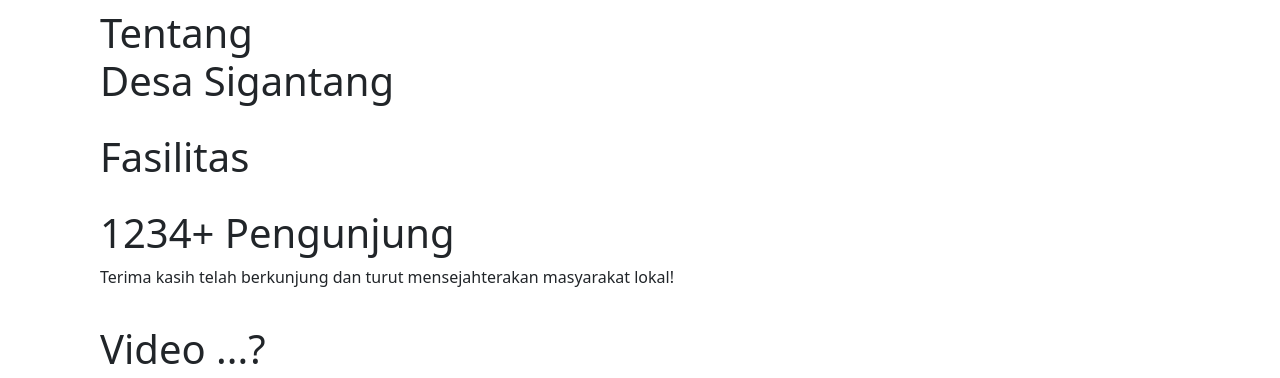
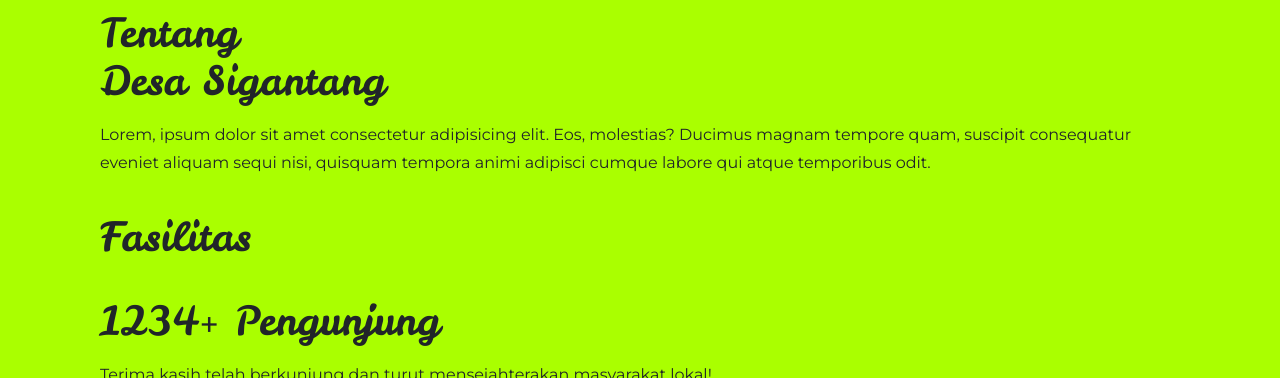
Before and after one commit to mdchrysan/csr-sigantang, a CodeIgniter 4 app: template app/Views/home/index.php in a window 1280 px wide. Shown: the part 364-742 px from the top of the page. Run offline with PHP 8.4 and a stand-in for CodeIgniter, Linux system fonts and the light colour scheme; the template is opened without the code that fills it, so the values that code supplies are empty; some libraries are stand-ins or nearby versions.

Commit message:
Migrate homepage css settings to partials

```diff
--- a/app/Views/home/index.php
+++ b/app/Views/home/index.php
@@ -7,23 +7,24 @@
     <a class="btn btn-primary btn-xl" href="#tentang">Jelajahi</a>
 </header>
 <section class="content" id="tentang">
-    <h1>Tentang<br>Desa Sigantang</h1>
+    <h1 class="content-heading">Tentang<br>Desa Sigantang</h1>
+    <p>Lorem, ipsum dolor sit amet consectetur adipisicing elit. Eos, molestias? Ducimus magnam tempore quam, suscipit consequatur eveniet aliquam sequi nisi, quisquam tempora animi adipisci cumque labore qui atque temporibus odit.</p>
 </section>
 <section class="content" id="fasilitas">
-    <h1>Fasilitas</h1>
+    <h1 class="content-heading">Fasilitas</h1>
 </section>
 <section class="content" id="jumlahPengunjung">
-    <h1>1234+ Pengunjung</h1>
+    <h1 class="content-heading">1234+ Pengunjung</h1>
     <p>Terima kasih telah berkunjung dan turut mensejahterakan masyarakat lokal!</p>
 </section>
 <section class="content" id="video">
-    <h1>Video ...?</h1>
+    <h1 class="content-heading">Video ...?</h1>
     <div>
         <iframe width="560" height="315" src="https://www.youtube.com/embed/yypDW9wxtxo?controls=0" title="YouTube video player" frameborder="0" allow="accelerometer; autoplay; clipboard-write; encrypted-media; gyroscope; picture-in-picture" allowfullscreen></iframe>
     </div>
 </section>
 <section class="content" id="lokasi">
-    <h1>Lokasi</h1>
+    <h1 class="content-heading">Lokasi</h1>
     <div class="row">
         <div class="col">
             <iframe src="https://www.google.com/maps/embed?pb=!1m14!1m8!1m3!1d15857.919093178038!2d106.9163047!3d-6.4607366!3m2!1i1024!2i768!4f13.1!3m3!1m2!1s0x0%3A0x292a150fad7dc937!2sTaman%20Wisata%20Sigantang!5e0!3m2!1sen!2sid!4v1665562008065!5m2!1sen!2sid" width="600" height="450" style="border:0;" allowfullscreen="" loading="lazy" referrerpolicy="no-referrer-when-downgrade"></iframe>
--- a/app/Views/layout/template.php
+++ b/app/Views/layout/template.php
@@ -10,7 +10,6 @@
     <link rel="stylesheet" href="/css/styles.css">
     <title><?= $title; ?></title>
     <script src="https://cdn.jsdelivr.net/npm/bootstrap@5.2.2/dist/js/bootstrap.bundle.min.js" integrity="sha384-OERcA2EqjJCMA+/3y+gxIOqMEjwtxJY7qPCqsdltbNJuaOe923+mo//f6V8Qbsw3" crossorigin="anonymous"></script>
-    <!-- <script src="https://ajax.googleapis.com/ajax/libs/jquery/3.6.0/jquery.min.js"></script> -->
 </head>
 
 <body>
--- a/public/css/components/navbar.css
+++ b/public/css/components/navbar.css
@@ -1,7 +1,7 @@
 #landing-navbar {
     padding-top: 1rem;
     padding-bottom: 1rem;
-    background-color: #fafafa;
+    background-color: var(--main-landing-navbar);
 }
 
 .navbar-toggler {
@@ -21,7 +21,7 @@
 }
 
 .nav-link:hover, .nav-link:active {
-    color: greenyellow;
+    color: var(--sub-green);
 }
 
 @media only screen and (min-width: 992px) {
--- /dev/null
+++ b/public/css/global.css
@@ -0,0 +1,39 @@
+* {
+    margin: 0;
+    padding: 0;
+    box-sizing: border-box;
+}
+
+html {
+    scroll-behavior: smooth;
+    scroll-padding-top: 4.5rem;
+}
+
+body {
+    position: relative;
+    overflow-x: hidden;
+    font-family: var(--main-font-family);
+    background-color: var(--sub-green);
+}
+
+p {
+    line-height: var(--line-height-lg);
+}
+
+.content {
+    padding: 10px 100px;
+    /* padding: 6rem 0; */
+}
+
+h1.content-heading {
+    font-size: 2.5rem;
+    margin-top: 0;
+    margin-bottom: 1rem;
+    font-family: var(--headings-font-family);
+}
+
+@media only screen and (min-width: 769px) {
+    section {
+        padding: 9rem 0;
+    }
+}
--- a/public/css/sections/masthead.css
+++ b/public/css/sections/masthead.css
@@ -10,16 +10,16 @@
 }
 
 .masthead-heading {
-    text-shadow: 2px 6px 4px rgba(0, 0, 0, 0.3);
+    text-shadow: var(--black-text-shadow);
     font-size: 5rem;
     font-weight: 700;
     line-height: 3.25rem;
     margin-bottom: 2rem;
-    font-family: 'Leckerli One', cursive;
+    font-family: var(--headings-font-family);
 }
 
 .masthead-subheading {
-    text-shadow: 2px 6px 4px rgba(0, 0, 0, 0.3);
+    text-shadow: var(--black-text-shadow);
     font-size: 1.5rem;
     font-style: italic;
     line-height: 1.5rem;
--- a/public/css/styles.css
+++ b/public/css/styles.css
@@ -1,21 +1,10 @@
-@import url('https://fonts.googleapis.com/css2?family=Leckerli+One&display=swap');
+@import url('https://fonts.googleapis.com/css2?family=Leckerli+One&family=Montserrat&family=Roboto+Slab&display=swap');
 
+@import "./global.css";
 @import "./components/navbar.css";
 @import "./sections/masthead.css";
-
-* {
-    margin: 0;
-    padding: 0;
-    box-sizing: border-box;
-}
-
-html {
-    scroll-behavior: smooth;
-}
-
-.content {
-    padding: 10px 100px;
-}
+@import "./variables/colors.css";
+@import "./variables/typography.css";
 
 #curr-article-img {
     width: 50%;
--- /dev/null
+++ b/public/css/variables/colors.css
@@ -0,0 +1,6 @@
+:root {
+    --main-green: darkgreen;
+    --sub-green: rgb(170, 255, 0);
+    --main-landing-navbar: #fafafa;
+    --black-text-shadow: 2px 6px 4px rgba(0, 0, 0, 0.3);
+}
--- /dev/null
+++ b/public/css/variables/typography.css
@@ -0,0 +1,10 @@
+:root {
+    --main-font-family: 'Montserrat', sans-serif;
+    --headings-font-family: 'Leckerli One', cursive;
+    --subheadings-font-family: 'Roboto Slab', serif;
+
+    --headings-font-weight: 700;
+    --headings-letter-spacing: 0.0625em;
+
+    --line-height-lg: 1.75;
+}
```
